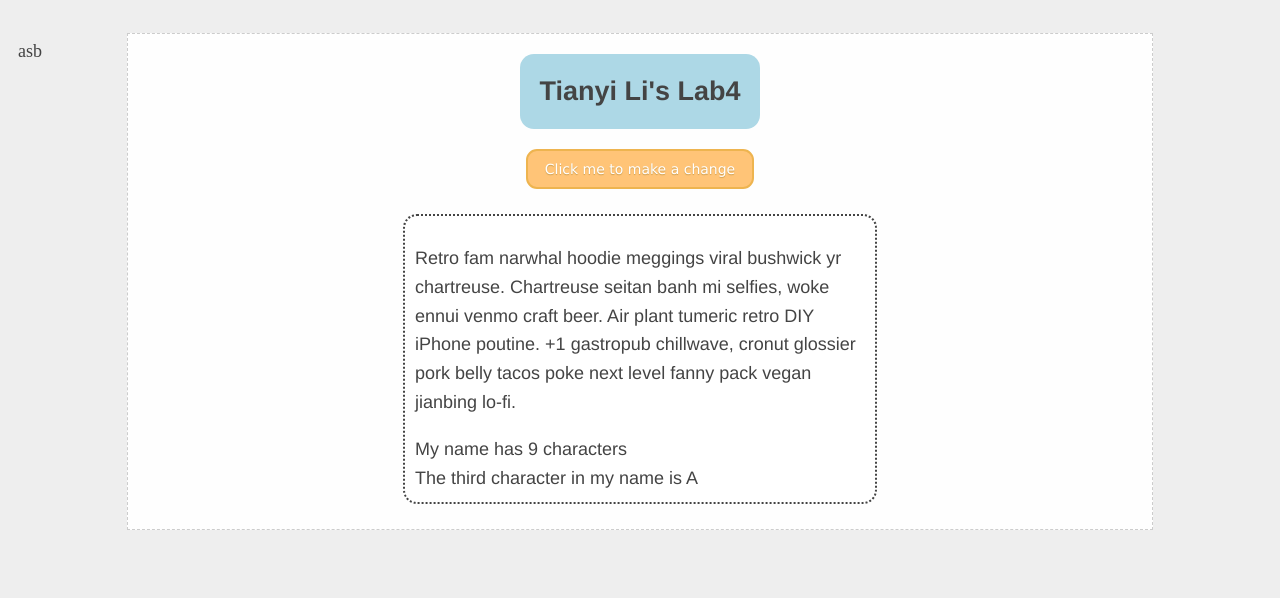
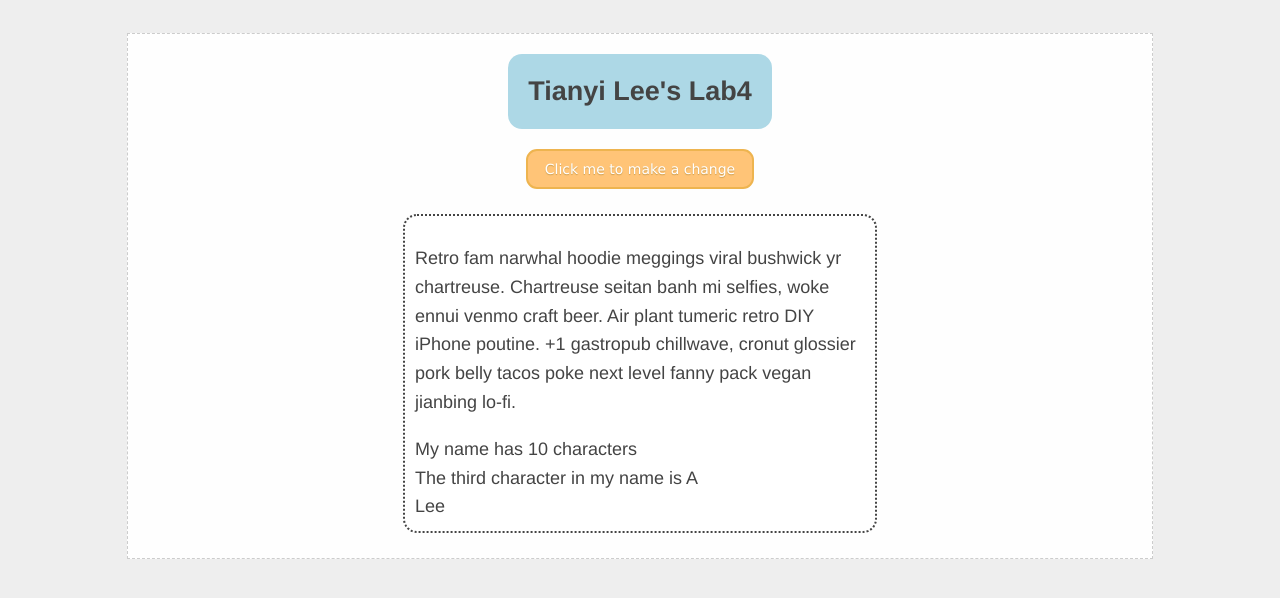
Before and after one commit to Litianyi123/Litianyi123.github.io, a plain HTML site: page lab_4/index.html in a window 1280 px wide. Drawn offline with Linux system fonts and the light colour scheme.

Commit message:
Update index.html

```diff
--- a/lab_4/index.html
+++ b/lab_4/index.html
@@ -30,7 +30,7 @@
         content.innerHTML = "Hello world";
       }
 
-      var myName  = 'Tianyi Li'
+      var myName  = 'Tianyi Lee'
       var myHeader = document.querySelector(".top");
       myHeader.innerHTML = myName + "'s Lab4";
 
@@ -45,9 +45,12 @@
       new_second_block.innerHTML = "The third character in my name is " + myName.charAt(2).toUpperCase();
       container_block.appendChild(new_second_block);
 
-      var new_char = "asb"
-      document.write("<br>");
-      document.write(new_char)
+      new_second_block.innerHTML += "<br>" + myName.substring(myName.length-3,myName.length);
+
+      var firstName = myName.substr(0,myName.indexOf(' '));
+      var lastName = myName.substr(myName.indexOf(' ')+1);
+      new_second_block.innerHTML += firstname;
+
     </script>
   </body>
 </html>
```
